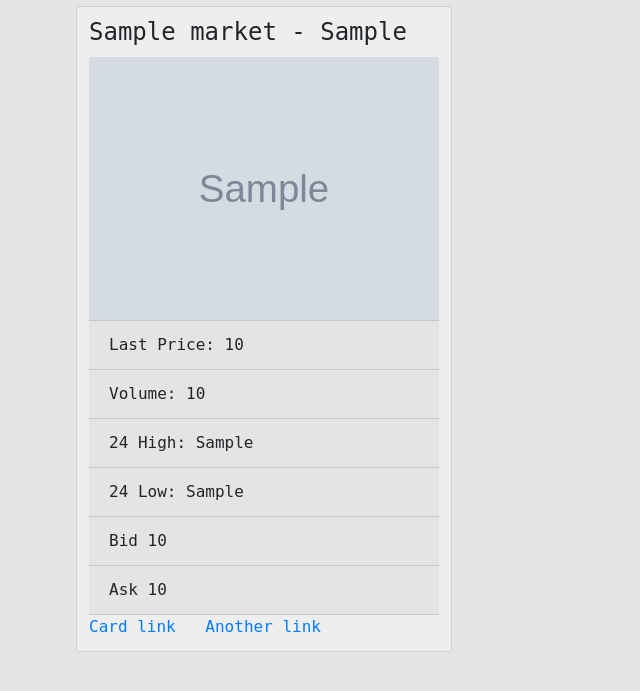
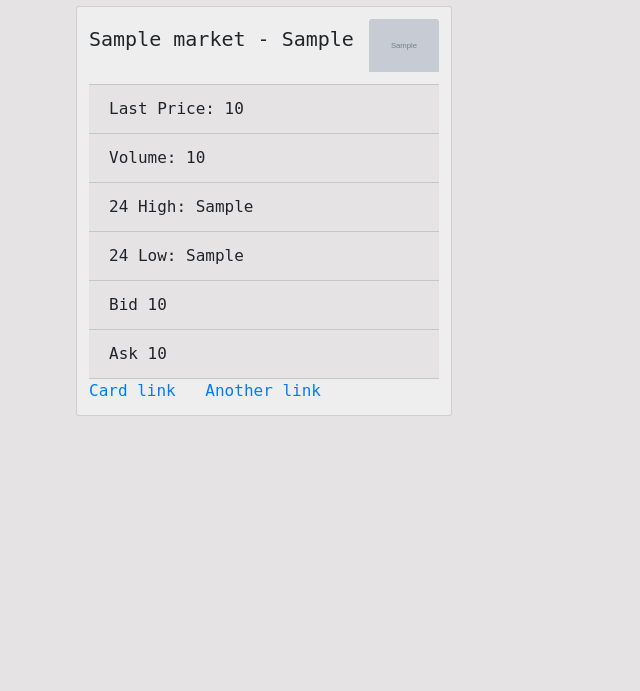
Before and after one commit to ahmermalik/Crypto_Currency_Project, a Python web app: template dashboard/templates/index.html in a window 1280 px wide. Shown: the part 96-787 px from the top of the page, without its empty margins (0-640 px from the left). Run offline with Jinja, Linux system fonts and the light colour scheme; the template is opened without the code that fills it: most values are stand-ins (such as "Sample title", 1, 10 or a date in 2020); grey boxes marked "Sample" are stand-in pictures; some libraries are stand-ins or nearby versions; some web fonts are replaced.

Commit message:
css fixes

```diff
--- a/dashboard/templates/index.html
+++ b/dashboard/templates/index.html
@@ -8,9 +8,9 @@
 
     {% for market in markets %}
     <div class="col-lg-4 col-md-6 col-xs-12 card expose">
-      <div class="card-block">
-        <h4 class="card-title">{{market.coin_name}} - {{market.coin_pair}}</h4>
-        <img class="card-img-top" src="{{market.coin_logo}}" alt="{{market.coin_pair}}">
+      <div class="card-block-top">
+          <h5 class="card-title">{{market.coin_name}} - {{market.coin_pair}}</h5>
+          <img class="card-img-top" src="{{market.coin_logo}}" alt="{{market.coin_pair}}">
       </div>
       <ul class="list-group list-group-flush">
         <li class="list-group-item">Last Price: {{market.currency.last_price}}</li>
@@ -20,7 +20,7 @@
         <li class="list-group-item">Bid {{market.currency.bid_price}}</li>
         <li class="list-group-item">Ask {{market.currency.ask_price}}</li>
       </ul>
-      <div class="card-block">
+      <div class="card-block-bottom">
         <a href="#" class="card-link">Card link</a>
         <a href="#" class="card-link">Another link</a>
       </div>
--- a/static/css/style.css
+++ b/static/css/style.css
@@ -24,7 +24,20 @@ html, body {
 
 .card {
   background-color: white;
-  /*margin: 5px;*/
+}
+
+.card-block-top {
+  display: flex;
+  align-items: center;
+  padding-bottom: 12px;
+  justify-content: center;
+}
+.card-title {
+  flex: auto;
+}
+.card-img-top {
+  width: 20%;
+  mix-blend-mode: multiply;
 }
 
 .list-group-item {
```
